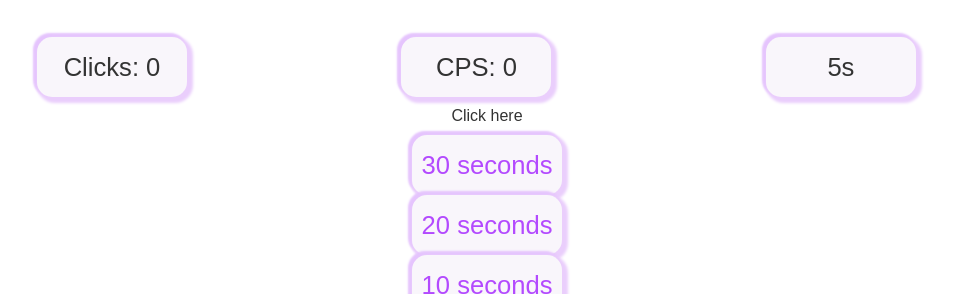
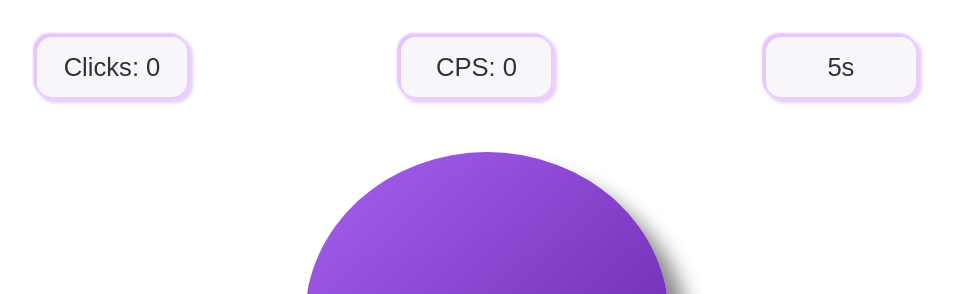
Before and after one commit to knight000101/CPS-TEST, a plain HTML site: page 5seconds.html in a window 1280 px wide. Shown: the part 73-367 px from the top of the page, without its empty margins (153-1107 px from the left). Drawn offline with Linux system fonts and the light colour scheme.

Commit message:
Update 5seconds.html

```diff
--- a/5seconds.html
+++ b/5seconds.html
@@ -15,11 +15,11 @@
         <p id="clicks">Clicks: 0</p>
         <p class="cps" id="CPS">CPS: 0</p>
         <p class="seconds" id="bip">5s</p>
-        <div onclick="lesClics()"><div onclick="start(this)" class="animDiv divClick" id="end">Click here</div></div>
+        <div onclick="lesClics()"><div onclick="start(this)" class="animDiv btn" id="end">Click here</div></div>
         <div>
-            <div class="second"><a href="index.html">30 seconds</a></div>
-            <div class="second"><a href="20seconds.html">20 seconds</a></div>
-            <div class="second"><a href="10seconds.html">10 seconds</a></div>
+            <div class="time"><a href="index.html">30 seconds</a></div>
+            <div class="time"><a href="20seconds.html">20 seconds</a></div>
+            <div class="time"><a href="10seconds.html">10 seconds</a></div>
             <div onclick="finit()" class="second"><a href="#">Retry</a></div>
         </div>
     </body>
```
